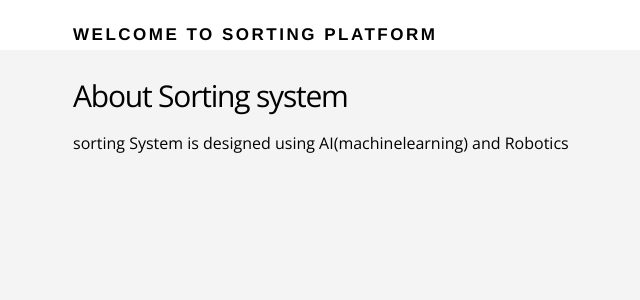
After one commit to ramachandra1022/Sorting-System-using-AI, a Flask app: page /about in a window 1280 px wide. The commit adds this page. Shown: the top 300 px of the page, without its empty margins (67-707 px from the left). Run offline with Flask 2, Linux system fonts and the light colour scheme.

Commit message:
About page

```diff
--- a/routes.py
+++ b/routes.py
@@ -6,5 +6,10 @@ app = Flask(__name__)
 
 def index():
     return render_template("index.html")
+
+
+@app.route("/about")
+def about():
+    return render_template("about.html")
 if __name__== "__main__":
     app.run(debug=True)
--- /dev/null
+++ b/templates/about.html
@@ -0,0 +1,13 @@
+{% extends "layout.html" %}
+
+{% block content %}
+  <main class="about-section">
+      <div class="container">
+
+          <h2>About Sorting system</h2>
+          <p>
+              sorting System is designed using AI(machinelearning) and Robotics
+          </p>
+      </div>
+  </main>
+{% endblock %}
--- a/templates/index.html
+++ b/templates/index.html
@@ -7,7 +7,7 @@
       <div class="section-content">
         <h2>Discover which Grain you want to Sort</h2>
         <a href="#" class="btn-primary">Click Here to Start streaming</a>
-        <a href="#" class="btn-secondary">Prediction</a>
+        <a href="{{ url_for('about') }}" class="btn-secondary">Prediction</a>
       </div>
 
       <div class="section-device">
```
